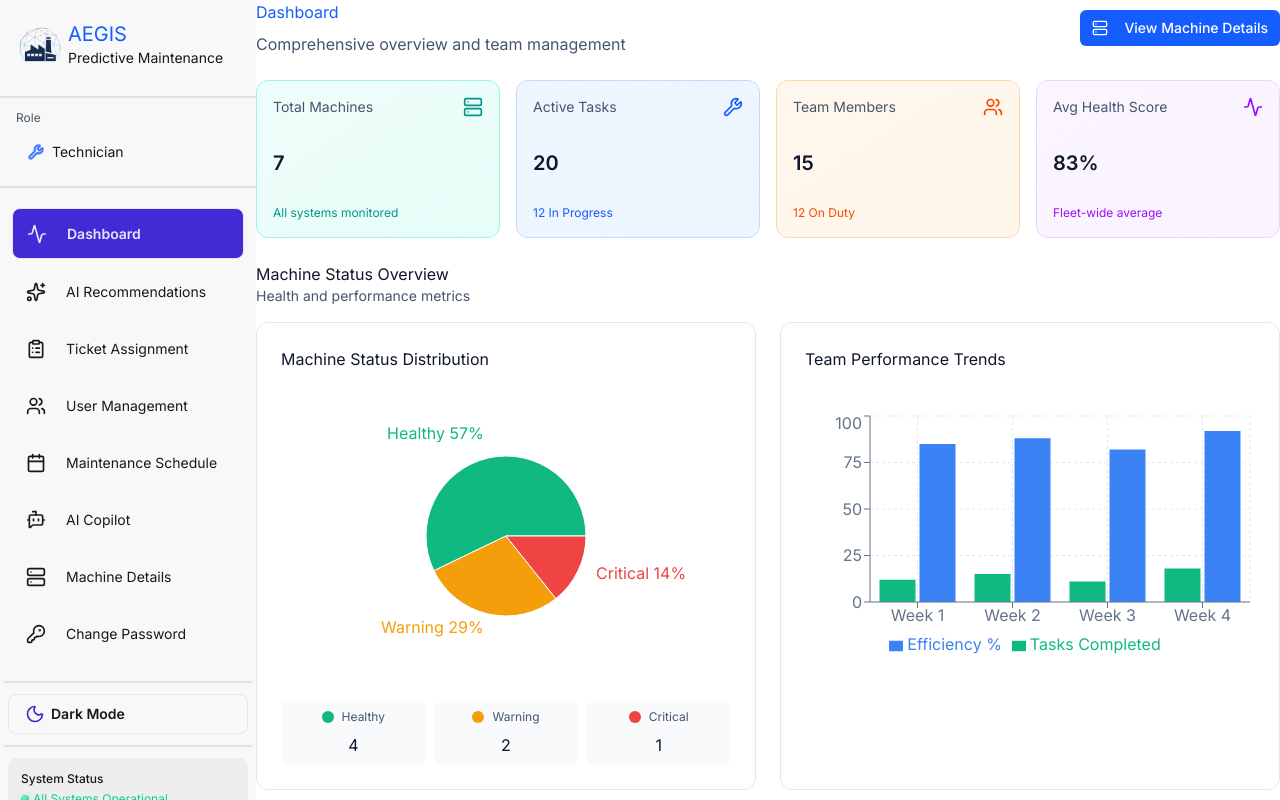
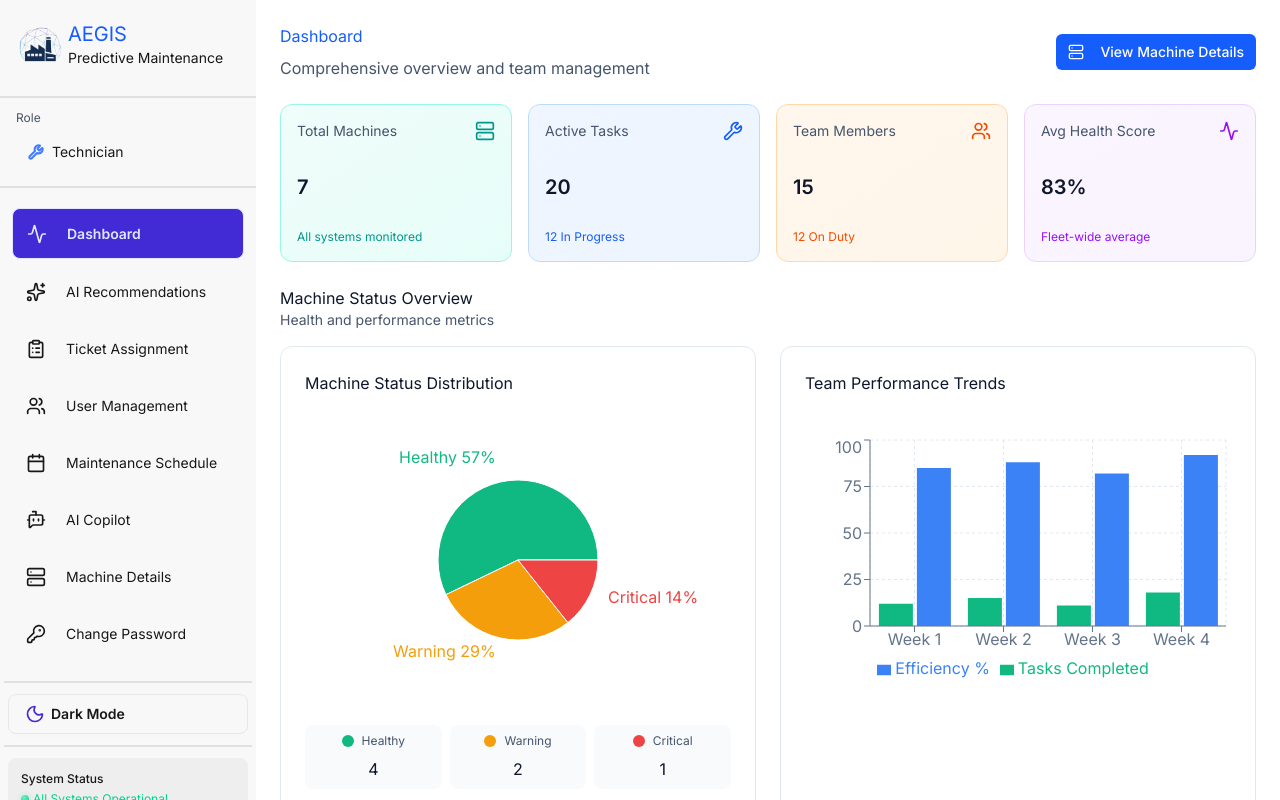
Before and after one commit to A25-CS046/front-end, a React (Vite) app: page / in a window 1280 px wide. Built offline with nearby package versions, Linux system fonts and the light colour scheme.

Commit message:
style: add padding

```diff
--- a/src/pages/AiRecommendations.jsx
+++ b/src/pages/AiRecommendations.jsx
@@ -42,7 +42,7 @@ export default function AiRecommendations({
   };
 
   return (
-    <div className="space-y-6">
+    <div className="p-6 space-y-6">
       {/* Header */}
       <div className="flex flex-col sm:flex-row sm:items-center sm:justify-between gap-4">
         <div>
--- a/src/pages/Dashboard.jsx
+++ b/src/pages/Dashboard.jsx
@@ -24,7 +24,7 @@ export default function SupervisorDashboard() {
   };
 
   return (
-    <div className="space-y-4 sm:space-y-6">
+    <div className="p-6 space-y-4 sm:space-y-6">
       <div className="flex items-center justify-between">
         <div>
           <h1 className="text-blue-600 dark:text-emerald-400 mb-1 sm:mb-2">
--- a/src/pages/MachineDetails.jsx
+++ b/src/pages/MachineDetails.jsx
@@ -25,7 +25,7 @@ export default function MachineDetails() {
   }, [selectedMachine]);
 
   return (
-    <div className="space-y-6">
+    <div className="p-6 space-y-6">
       <div>
         <h1 className="text-slate-900 dark:text-slate-100 mb-2 text-2xl font-bold">
           Machine Details
```
